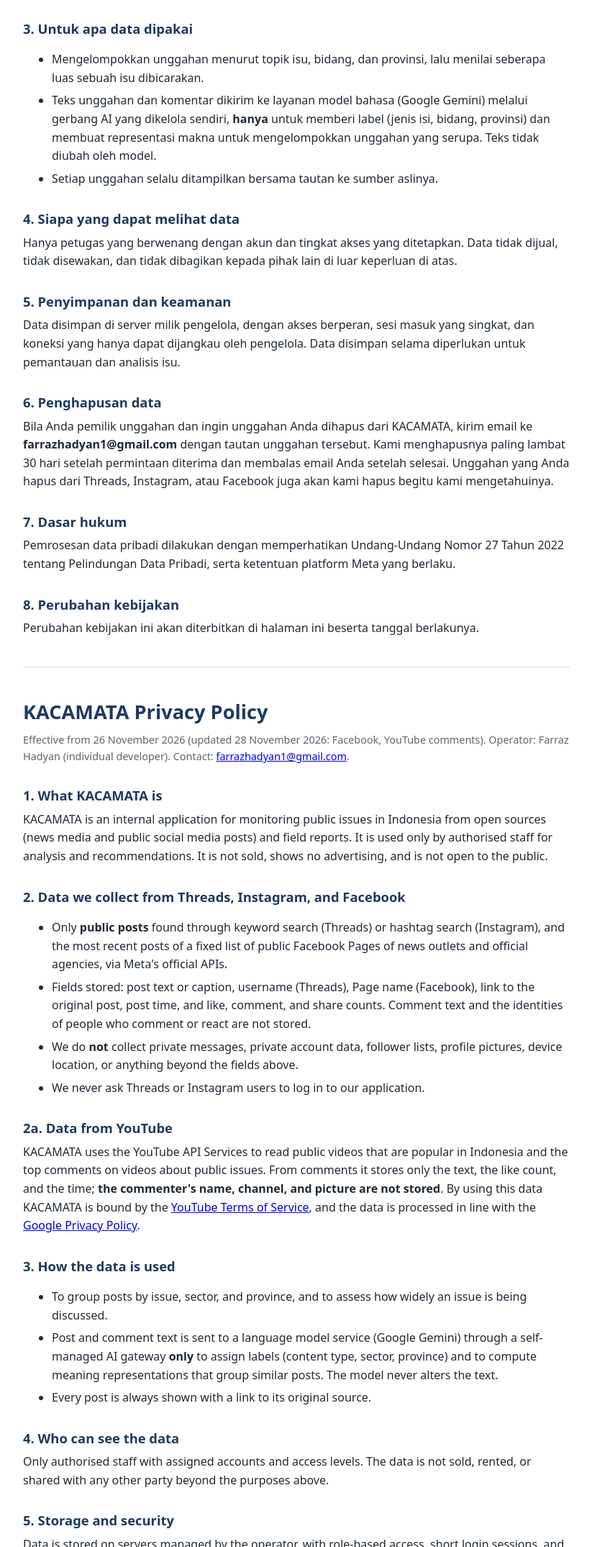
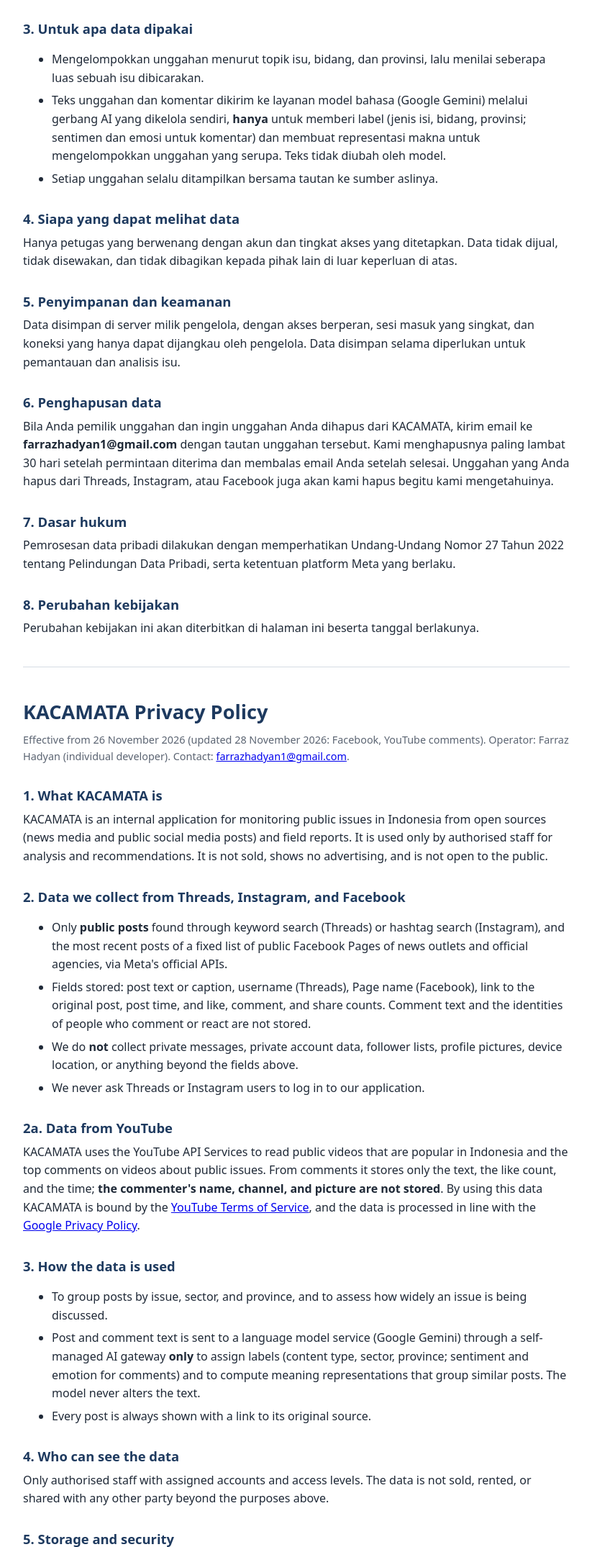
Before and after one commit to farrazhadyan16/kacamata-privacy, a plain HTML site: page index.html in a window 1280 px wide. Shown: the part 861-3010 px from the top of the page at 72% size, without its empty margins (228-1051 px from the left). Drawn offline with Linux system fonts and the light colour scheme.

Commit message:
Kebijakan privasi: label sentimen komentar

```diff
--- a/index.html
+++ b/index.html
@@ -42,7 +42,7 @@
 <h2>3. Untuk apa data dipakai</h2>
 <ul>
   <li>Mengelompokkan unggahan menurut topik isu, bidang, dan provinsi, lalu menilai seberapa luas sebuah isu dibicarakan.</li>
-  <li>Teks unggahan dan komentar dikirim ke layanan model bahasa (Google Gemini) melalui gerbang AI yang dikelola sendiri, <strong>hanya</strong> untuk memberi label (jenis isi, bidang, provinsi) dan membuat representasi makna untuk mengelompokkan unggahan yang serupa. Teks tidak diubah oleh model.</li>
+  <li>Teks unggahan dan komentar dikirim ke layanan model bahasa (Google Gemini) melalui gerbang AI yang dikelola sendiri, <strong>hanya</strong> untuk memberi label (jenis isi, bidang, provinsi; sentimen dan emosi untuk komentar) dan membuat representasi makna untuk mengelompokkan unggahan yang serupa. Teks tidak diubah oleh model.</li>
   <li>Setiap unggahan selalu ditampilkan bersama tautan ke sumber aslinya.</li>
 </ul>
 
@@ -85,7 +85,7 @@
 <h2>3. How the data is used</h2>
 <ul>
   <li>To group posts by issue, sector, and province, and to assess how widely an issue is being discussed.</li>
-  <li>Post and comment text is sent to a language model service (Google Gemini) through a self-managed AI gateway <strong>only</strong> to assign labels (content type, sector, province) and to compute meaning representations that group similar posts. The model never alters the text.</li>
+  <li>Post and comment text is sent to a language model service (Google Gemini) through a self-managed AI gateway <strong>only</strong> to assign labels (content type, sector, province; sentiment and emotion for comments) and to compute meaning representations that group similar posts. The model never alters the text.</li>
   <li>Every post is always shown with a link to its original source.</li>
 </ul>
 
```
